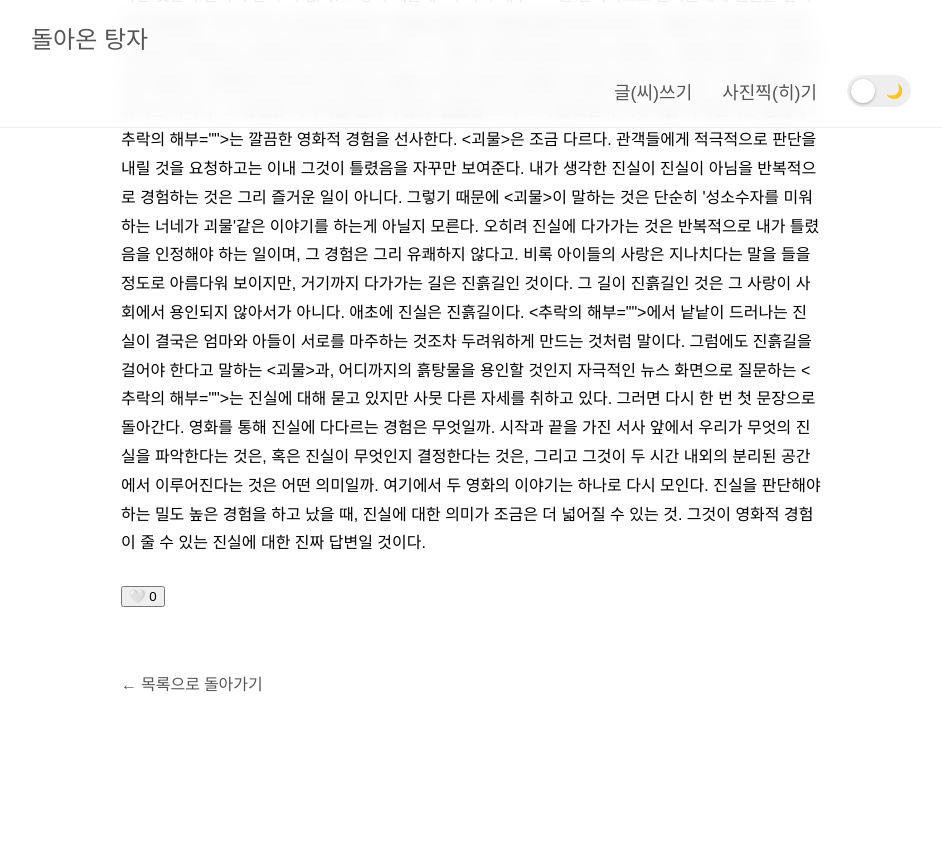
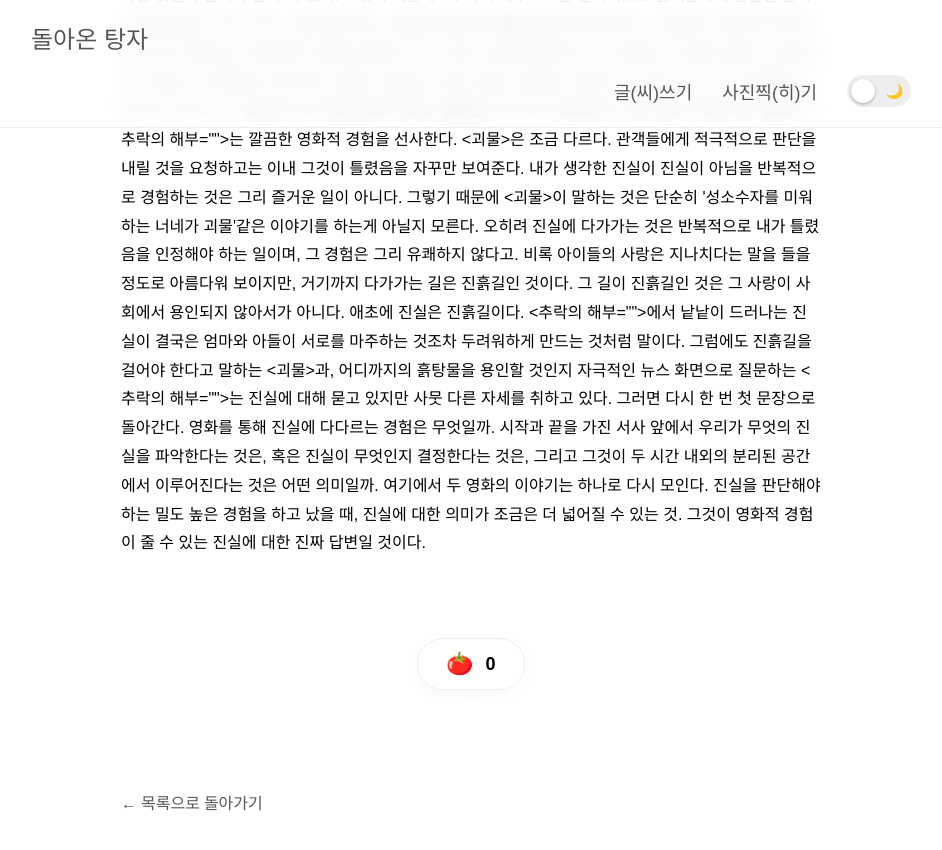
Before and after one commit to tangzaisback/tangza_page, a Jekyll site: the page built from _posts/2024-02-04-진실의 영화적 경험.md, in a window 1280 px wide and 900 px high, scrolled down 738 px. Shown: the top 850 px of the window, without its empty margins (169-1111 px from the left). Built offline with Jekyll 4.4.1, drawn with Linux system fonts in a browser that asks for light colours; some web fonts are replaced; comment, search, counter and statistics services are not loaded; before the commit the page ends 1519 px from its top, so only the background shows below that.

Commit message:
edit-260306-photo

```diff
--- a/_data/photos.yml
+++ b/_data/photos.yml
@@ -1,11 +1,16 @@
 # _data/photos.yml
 - image: "photo1.jpg"
+  original: "originals/photo1.jpg"
   title: "2019 Finland"
 - image: "photo2.jpg"
+  original: "originals/photo2.jpg"
   title: "2019 Finland"
 - image: "photo3.jpg"
+  original: "originals/photo3.jpg"
   title: "2020 Rome"
 - image: "photo4.jpg"
+  original: "originals/photo4.jpg"
   title: "2020 Sevile"
 - image: "photo5.jpg"
+  original: "originals/photo5.jpg"
   title: "제주 차귀도"
--- a/_layouts/post.html
+++ b/_layouts/post.html
@@ -15,7 +15,7 @@
 
         <div class="like-section">
             <button id="like-btn" class="like-btn" data-url="{{ page.url }}">
-                <span class="heart-icon">🤍</span>
+                <span class="heart-icon">🍅</span>
                 <span id="like-count">0</span>
             </button>
         </div>
--- a/assets/css/style.css
+++ b/assets/css/style.css
@@ -617,3 +617,78 @@
   z-index: 1;
   /* 글자가 슬라이더 버튼 뒤로 가도록 설정 */
 }
+
+/* =========================================
+   [Firebase] Anonymous Like Button
+   ========================================= */
+.like-section {
+  display: flex;
+  justify-content: center;
+  margin: 80px 0 40px 0;
+}
+
+.like-btn {
+  background-color: var(--header-bg);
+  backdrop-filter: blur(8px);
+  -webkit-backdrop-filter: blur(8px);
+  border: 1px solid var(--border-color);
+  border-radius: 50px;
+  padding: 12px 28px;
+  font-family: "Orbit", sans-serif;
+  color: var(--text-main);
+  cursor: pointer;
+  display: flex;
+  align-items: center;
+  gap: 12px;
+  transition: all 0.3s cubic-bezier(0.25, 0.8, 0.25, 1);
+  box-shadow: 0 4px 15px rgba(0, 0, 0, 0.03);
+  outline: none;
+}
+
+.like-btn:hover {
+  transform: translateY(-4px);
+  box-shadow: 0 8px 25px rgba(0, 0, 0, 0.08);
+  border-color: #bbbbbb;
+  /* 기존 #eeeeee 테두리보다 조금 더 진하게 */
+}
+
+/* 다크모드 대응 그림자 */
+[data-theme="dark"] .like-btn:hover {
+  box-shadow: 0 8px 25px rgba(255, 255, 255, 0.08);
+}
+
+.like-btn .heart-icon {
+  font-size: 22px;
+  transition: transform 0.2s cubic-bezier(0.175, 0.885, 0.32, 1.275);
+}
+
+/* 한번 '좋아요'를 누른 상태 (로컬 스토리지에 유지됨) */
+.like-btn.liked {
+  border-color: #ff4b4b;
+  background-color: rgba(255, 75, 75, 0.05);
+  color: #ff4b4b;
+}
+
+.like-btn.liked .heart-icon {
+  animation: heartBurst 0.6s cubic-bezier(0.175, 0.885, 0.32, 1.275);
+}
+
+#like-count {
+  font-weight: 700;
+  font-size: 18px;
+  letter-spacing: 0.5px;
+}
+
+@keyframes heartBurst {
+  0% {
+    transform: scale(1);
+  }
+
+  50% {
+    transform: scale(1.5);
+  }
+
+  100% {
+    transform: scale(1);
+  }
+}
--- a/photo.html
+++ b/photo.html
@@ -7,8 +7,8 @@
   <div class="photo-grid">
     {% for item in site.data.photos reversed %}
     <div class="photo-item reveal-on-scroll">
-      <a href="{{ '/images/' | append: item.image | relative_url }}" class="zoom-link">
-        <img src="{{ '/images/' | append: item.image | relative_url }}" alt="{{ item.title }}">
+      <a href="{{ '/images/' | append: item.original | relative_url }}" class="zoom-link">
+        <img src="{{ '/images/' | append: item.image | relative_url }}" alt="{{ item.title }}" loading="lazy">
       </a>
       <p class="photo-overlay">
         {{ item.title }}</p>
```
Also changed, not shown: Gemfile.lock, images/originals/photo5.jpg (added), images/photo5.jpg, 10 other files.
